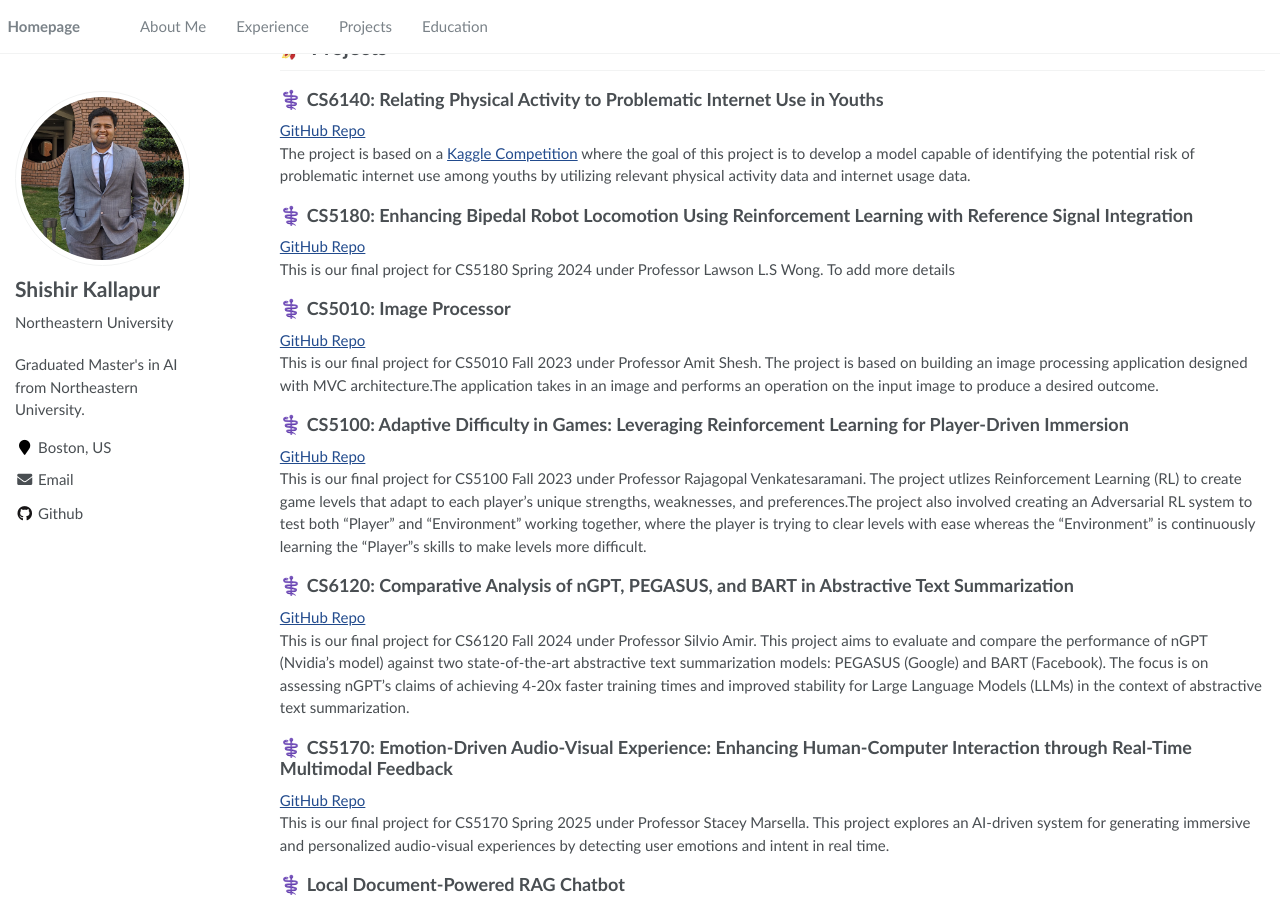
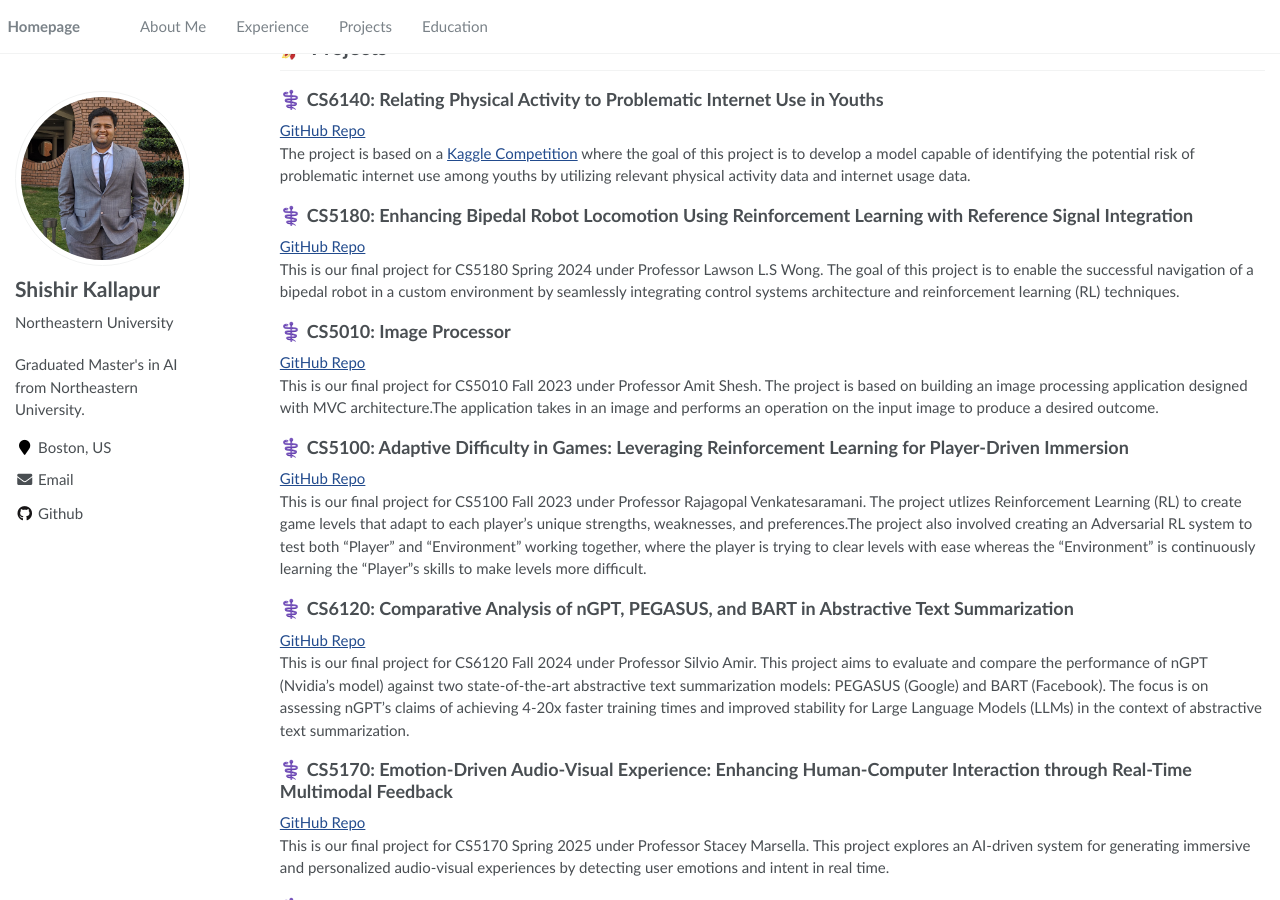
Before and after one commit to shishirkallapur/shishirkallapur.github.io, a Jekyll site: the page built from _pages/about.md, in a window 1280 px wide and 900 px high, scrolled down 957 px. Built offline with Jekyll 4.4.1, drawn with Linux system fonts in a browser that asks for light colours.

Commit message:
commit 8

```diff
--- a/_pages/about.md
+++ b/_pages/about.md
@@ -57,7 +57,7 @@ The project is based on a [Kaggle Competition](https://www.kaggle.com/competitio
 
 ## ⚕️ CS5180: Enhancing Bipedal Robot Locomotion Using Reinforcement Learning with Reference Signal Integration
 [GitHub Repo](https://github.com/shishirkallapur/CS5180-RLBipedRobotLocomotion)
-This is our final project for CS5180 Spring 2024 under Professor Lawson L.S Wong. To add more details
+This is our final project for CS5180 Spring 2024 under Professor Lawson L.S Wong. The goal of this project is to enable the successful navigation of a bipedal robot in a custom environment by seamlessly integrating control systems architecture and reinforcement learning (RL) techniques.
 
 ## ⚕️ CS5010: Image Processor
 [GitHub Repo](https://github.com/shishirkallapur/CS5010-Image_Processor)
```
